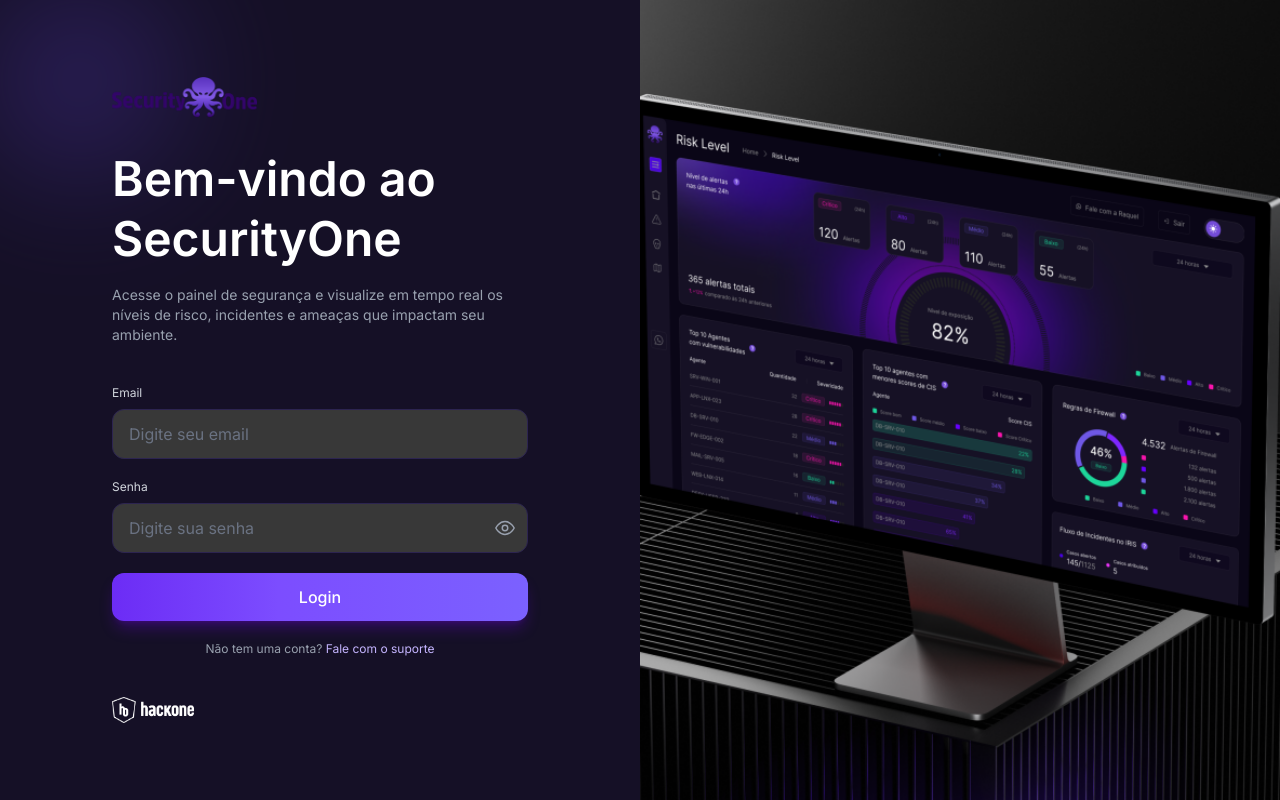
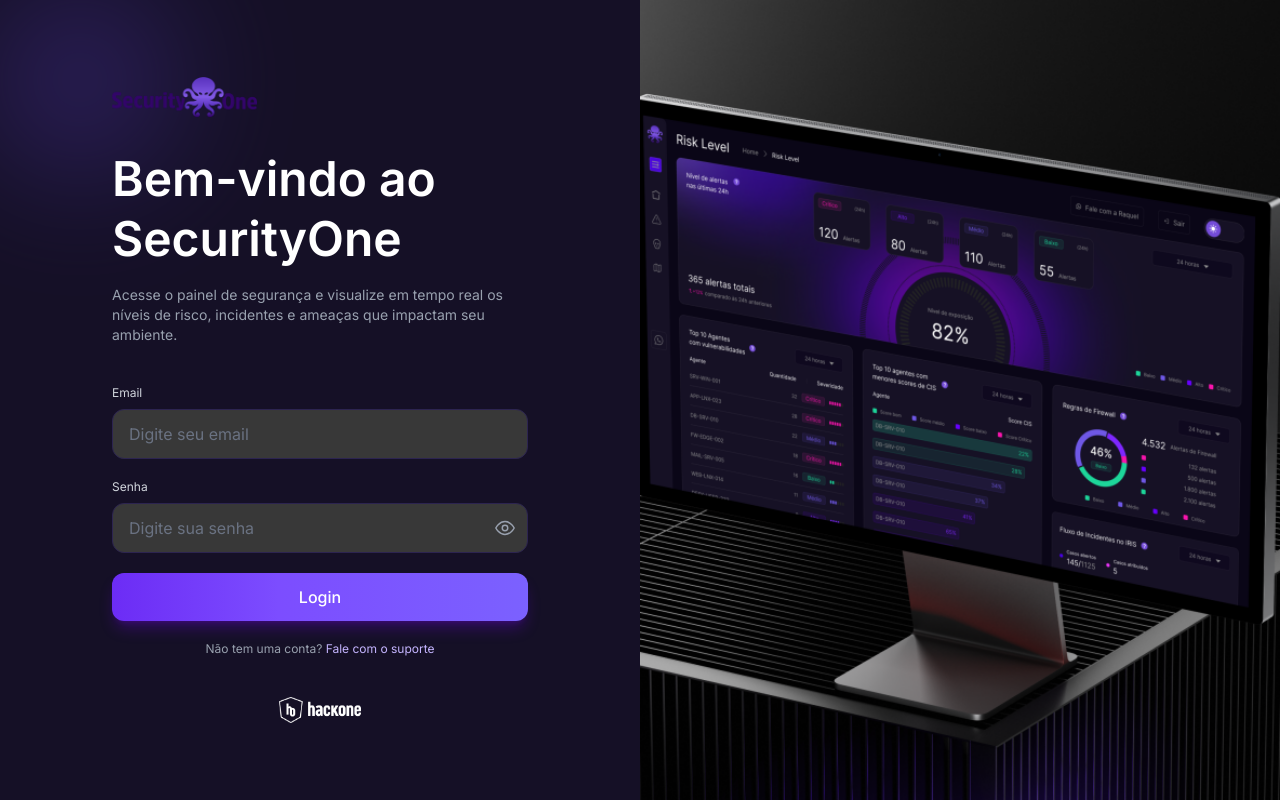
Before and after one commit to hackone-pro/dashboard, a React (Vite) app in the folder frontend/: page /login in a window 1280 px wide. Built offline with nearby package versions, Linux system fonts and the light colour scheme.

Commit message:
Ajustes alinhamento logo

```diff
--- a/frontend/src/pages/Login.tsx
+++ b/frontend/src/pages/Login.tsx
@@ -165,7 +165,7 @@
                             </a>
                         </div>
                         <div className="mt-10 d-flex justify-center">
-                            <img src="/assets/img/hackone.png" alt="Hackone" className="w-[82px]"/>
+                            <img src="/assets/img/hackone.png" alt="Hackone" className="w-[82px] mx-auto"/>
                         </div>
                     </form>
                 </div>
```
